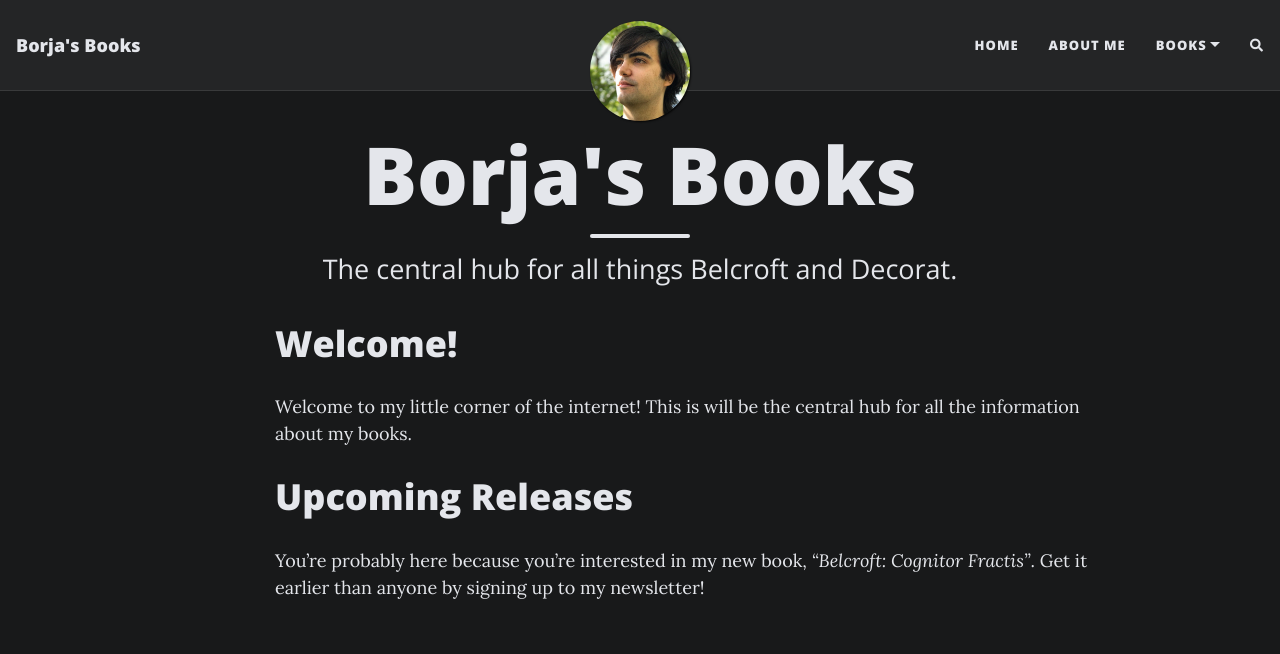
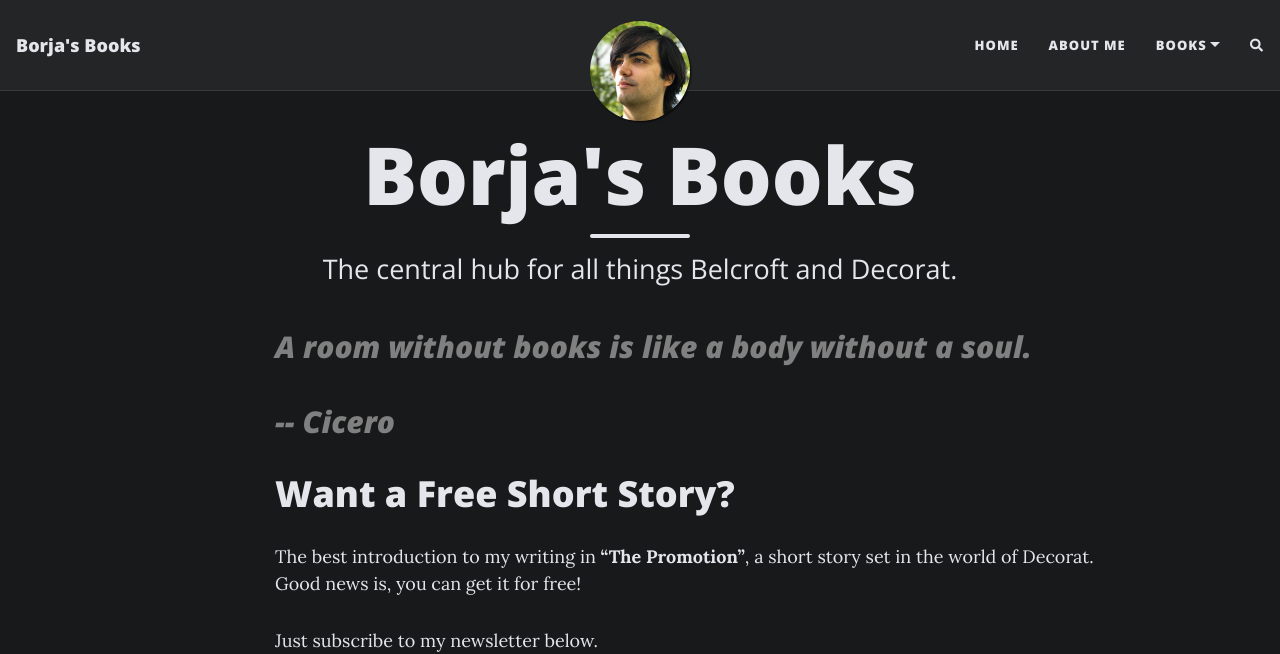
Before and after one commit to blorente/books, a Jekyll site: the page built from index.md, in a window 1280 px wide and 1233 px high, cut to the strip 0-654 px from the top of the window. Built offline with Jekyll 4.4.1, drawn with Linux system fonts in a browser that asks for light colours; nearby versions of some CDN libraries; comment, search, counter and statistics services are not loaded.

Commit message:
Clean up index

```diff
--- /dev/null
+++ b/_includes/newsletter-magnet.html
@@ -0,0 +1,2 @@
+<br>
+<script async data-uid="eb82312c66" src="https://blorente-writes.ck.page/eb82312c66/index.js"></script>
--- a/index.md
+++ b/index.md
@@ -4,15 +4,20 @@ title: Borja's Books
 subtitle: The central hub for all things Belcroft and Decorat.
 ---
 
+<h2><blockquote>
+<p>A room without books is like a body without a soul.</p>
 
-# Welcome!
+<p> -- Cicero</p>
+</blockquote></h2>
 
-Welcome to my little corner of the internet!
-This is will be the central hub for all the information about my books.
+# Want a Free Short Story?
+
+The best introduction to my writing in **"The Promotion"**, a short story set in the world of Decorat. Good news is, you can get it for free!
+
+Just subscribe to my newsletter below.
+
+{% include newsletter-magnet.html %}
 
 # Upcoming Releases
 
-You're probably here because you're interested in my new book, *"Belcroft: Cognitor Fractis"*. Get it earlier than anyone by signing up to my newsletter!
-
-<br>
-<script async data-uid="ec9fc612a5" src="https://blorente-writes.ck.page/ec9fc612a5/index.js"></script>
+{{ posts }}
```
Also changed, not shown: _posts/belcroft-cognito-fractis-upcoming.md (added, +5 -0 lines), assets/img/belcroft-cover.jpg (added).
